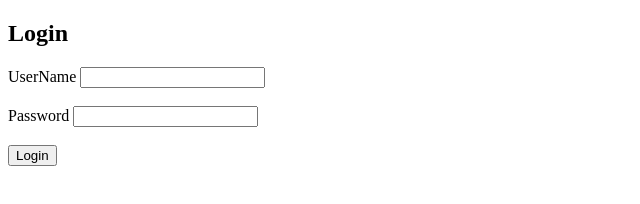
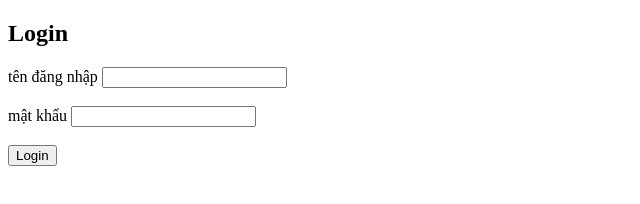
Before and after one commit to quyetchien2004/login-project1, a website: page public/index.html in a window 1280 px wide. Shown: the full height of the page, 0-640 px from the left. Drawn offline with Linux system fonts and the light colour scheme.

Commit message:
A - đổi tên label thành tên đăng nhập, mật khẩu

```diff
--- a/public/index.html
+++ b/public/index.html
@@ -7,10 +7,10 @@
 <body>
     <h2>Login</h2>
 
-    <label>UserName</label>
+    <label>tên đăng nhập</label>
     <input type="text" id="txtUserName" /><br><br>
 
-    <label>Password</label>
+    <label>mật khẩu</label>
     <input type="password" id="txtpassword" /><br><br>
 
     <button id="btnLogin">Login</button>
```
